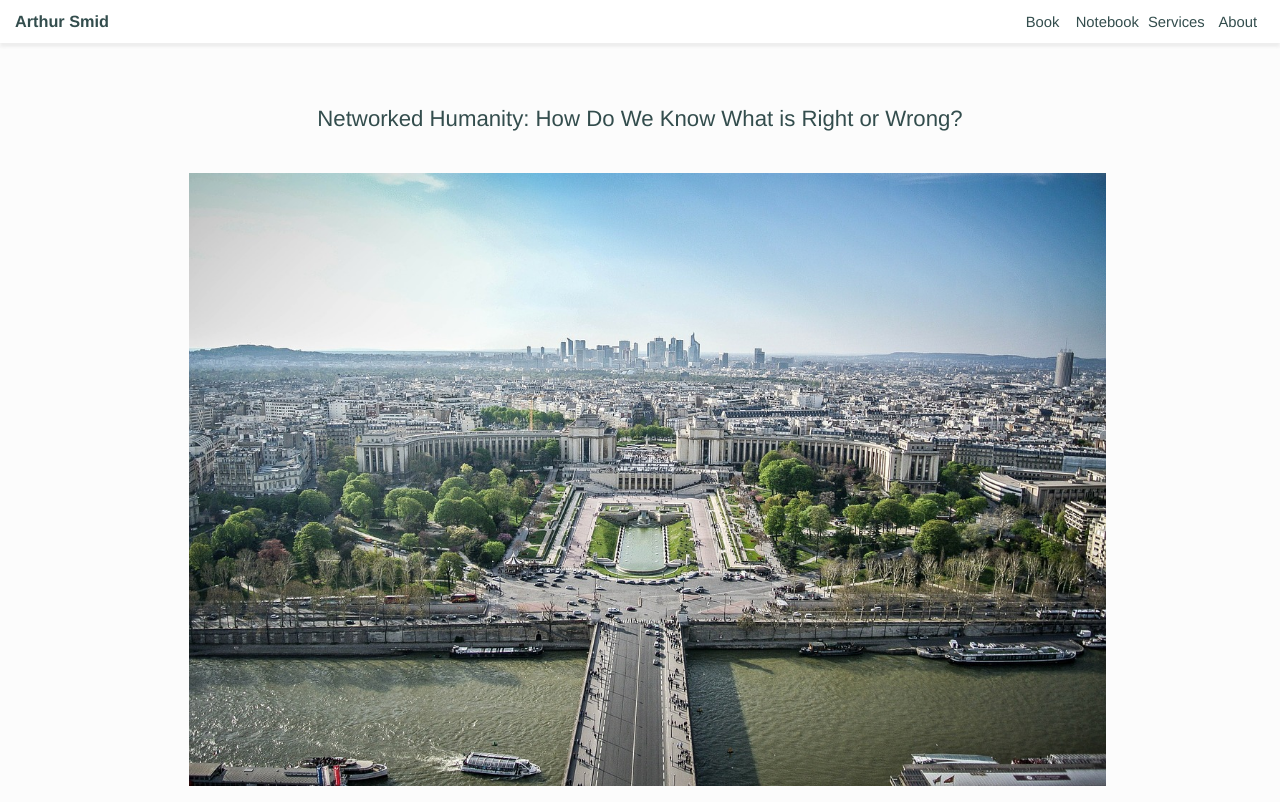
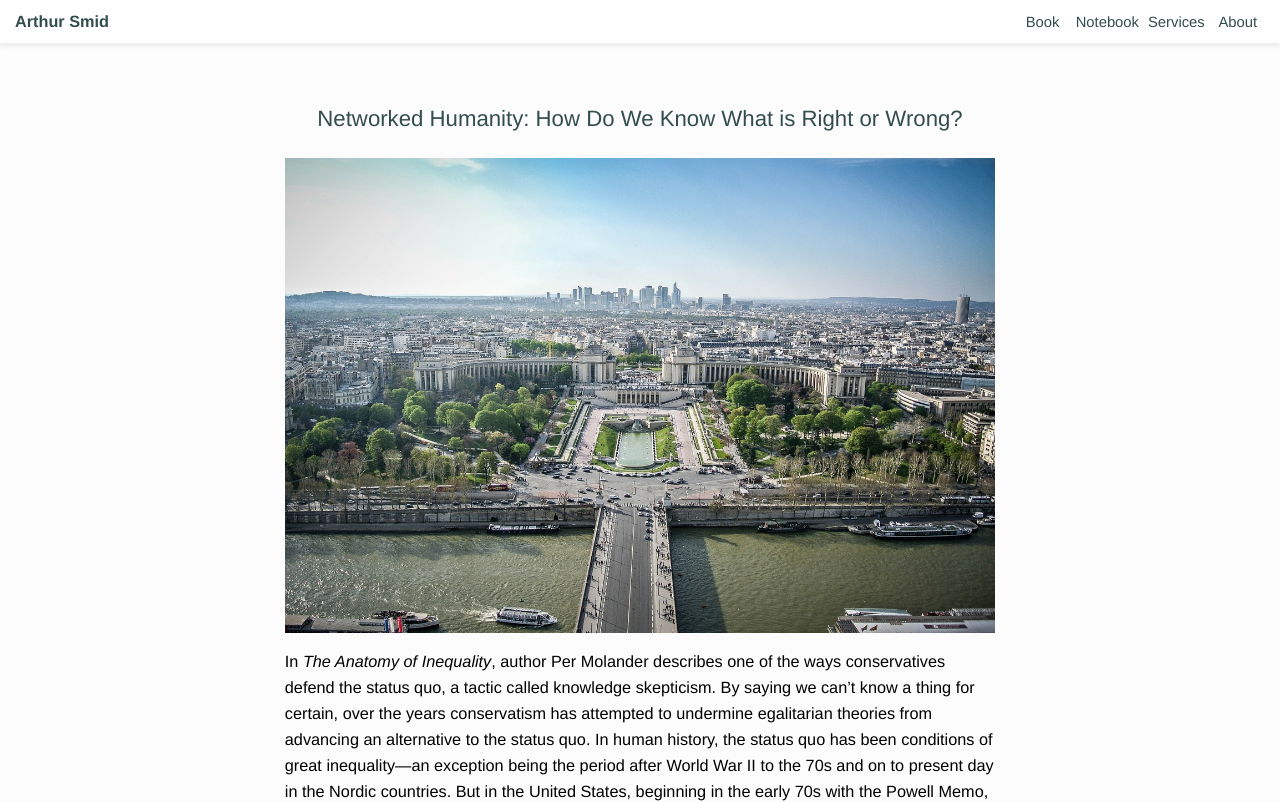
Before and after one commit to ArthurSmid/writing-website, a plain HTML site: page arthursmid.com/networked.html in a window 1280 px wide. Shown: the top 802 px of the page. Drawn offline with Linux system fonts and the light colour scheme.

Commit message:
Add files via upload
bringing the margins in and linking to andyhoffman.codes

```diff
--- a/arthursmid.com/smid.css
+++ b/arthursmid.com/smid.css
@@ -122,7 +122,7 @@ footer {
   font-family: "Helvetica Neue", Arial, Helvetica, sans-serif;
 }
 .pages {
-  max-width: 60em;
+  max-width: 52em;
   margin: auto;
 }
 .pages p, .post p, .post-page p {
@@ -174,7 +174,7 @@ article h3 {
 /* notebook-page styles */
 .notebook-page {
   padding: 1em 1em 4em 1em;
-  max-width: 67em;
+  max-width: 52em;
   margin: auto;
 }
 .post-page {
@@ -187,11 +187,12 @@ img {
 @media (min-width: 767px) {
   img {
     float: right;
-    width: 36em;
+    width: 26em;
     padding: 1em 0 1em 1em;
   }
   .full-screen {
     width: 100%;
+    padding: 0 0 1em 0;
   }
 }
 /* end of notebook-page styles */
@@ -205,7 +206,7 @@ img {
   padding: 4em 1em 1em 1em;
 }
 .about {
-  max-width: 60em;
+  max-width: 52em;
   margin: auto;
 }
 /* end of about style */
```
Also changed, not shown: arthursmid.com/about.html (+1 -1 lines).
